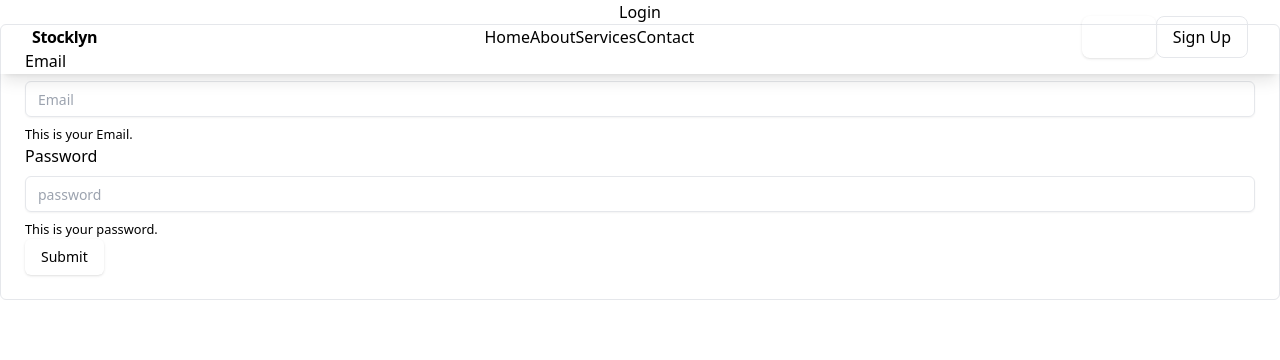
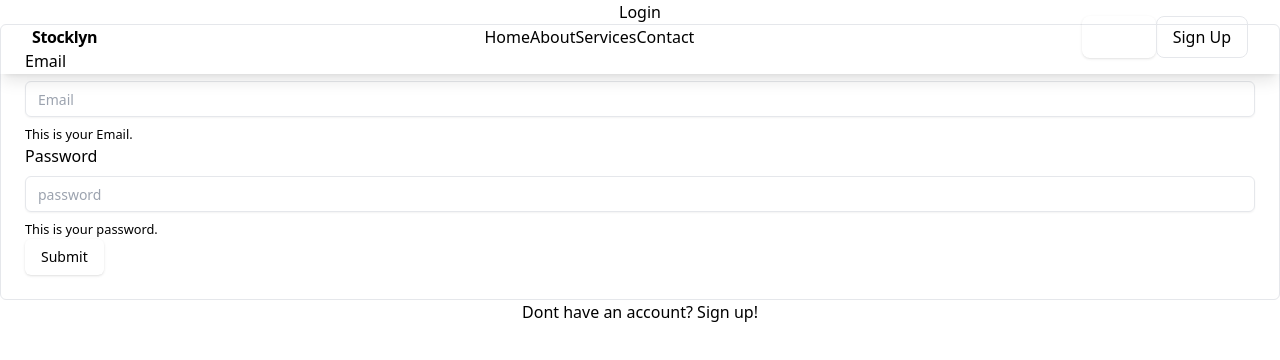
Before and after one commit to pranavsuriya-sr/stocklyn, a React (Vite) app in the folder apps/frontend/: page /login in a window 1280 px wide. Shown: the top 360 px of the page. Built offline with nearby package versions, Linux system fonts and the light colour scheme; no server answers.

Commit message:
add navigation links to login and sign-up pages

```diff
--- a/apps/frontend/src/pages/auth/login.tsx
+++ b/apps/frontend/src/pages/auth/login.tsx
@@ -13,6 +13,7 @@ import { zodResolver } from "@hookform/resolvers/zod";
 import { createClient, Session } from "@supabase/supabase-js";
 import { useEffect, useState } from "react";
 import { useForm } from "react-hook-form";
+import { useNavigate } from "react-router-dom";
 import { z } from "zod";
 
 const loginSchema = z.object({
@@ -29,7 +30,10 @@ const supabaseClient = createClient(
 );
 
 const Login = () => {
+  const navigate = useNavigate();
+
   const [session, setSession] = useState<Session | null>(null);
+
   useEffect(() => {
     supabaseClient.auth.getSession().then(({ data: { session } }) => {
       setSession(session);
@@ -90,6 +94,15 @@ const Login = () => {
               <Button type="submit">Submit</Button>
             </form>
           </Form>
+          <h1>
+            Dont have an account?{" "}
+            <span
+              className="underline cursor-pointer"
+              onClick={() => navigate("/signup")}
+            >
+              Sign up!
+            </span>
+          </h1>
         </div>
       </>
     );
--- a/apps/frontend/src/pages/auth/sign-up.tsx
+++ b/apps/frontend/src/pages/auth/sign-up.tsx
@@ -13,6 +13,7 @@ import { zodResolver } from "@hookform/resolvers/zod";
 import { createClient, Session } from "@supabase/supabase-js";
 import { useEffect, useState } from "react";
 import { useForm } from "react-hook-form";
+import { useNavigate } from "react-router-dom";
 import { z } from "zod";
 
 const supabaseClient = createClient(
@@ -34,6 +35,8 @@ const loginSchema = z.object({
 });
 
 const SignUp = () => {
+  const navigate = useNavigate();
+
   const [session, setSession] = useState<Session | null>(null);
   useEffect(() => {
     supabaseClient.auth.getSession().then(({ data: { session } }) => {
@@ -112,6 +115,15 @@ const SignUp = () => {
               <Button type="submit">Submit</Button>
             </form>
           </Form>
+          <h1>
+            Already have an account?{" "}
+            <span
+              className="underline cursor-pointer"
+              onClick={() => navigate("/login")}
+            >
+              Login!
+            </span>
+          </h1>
         </div>
       </>
     );
```
